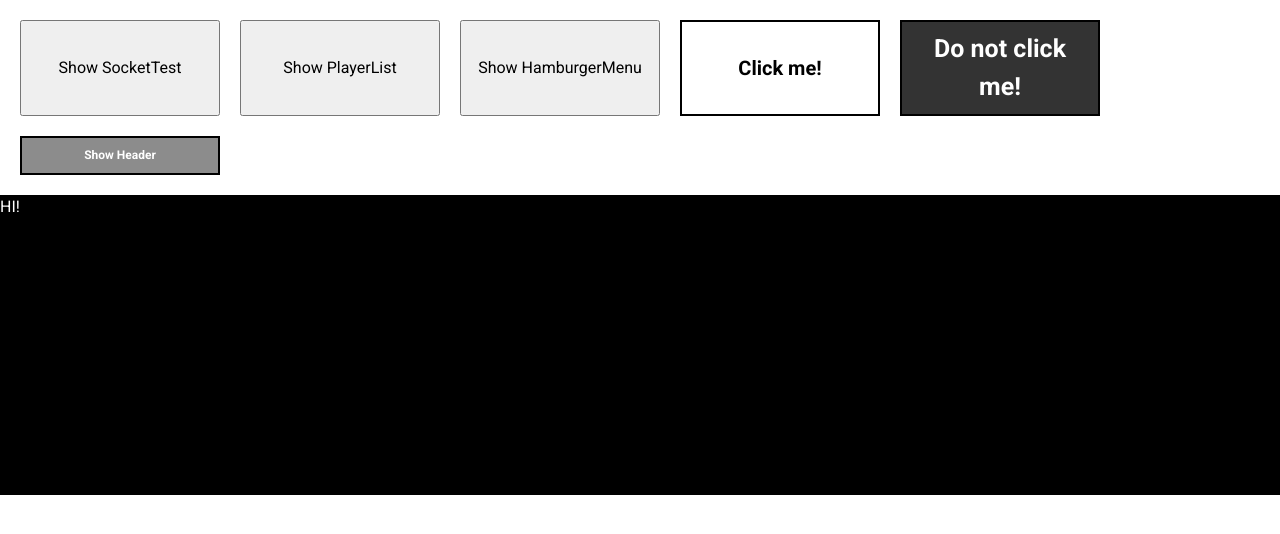
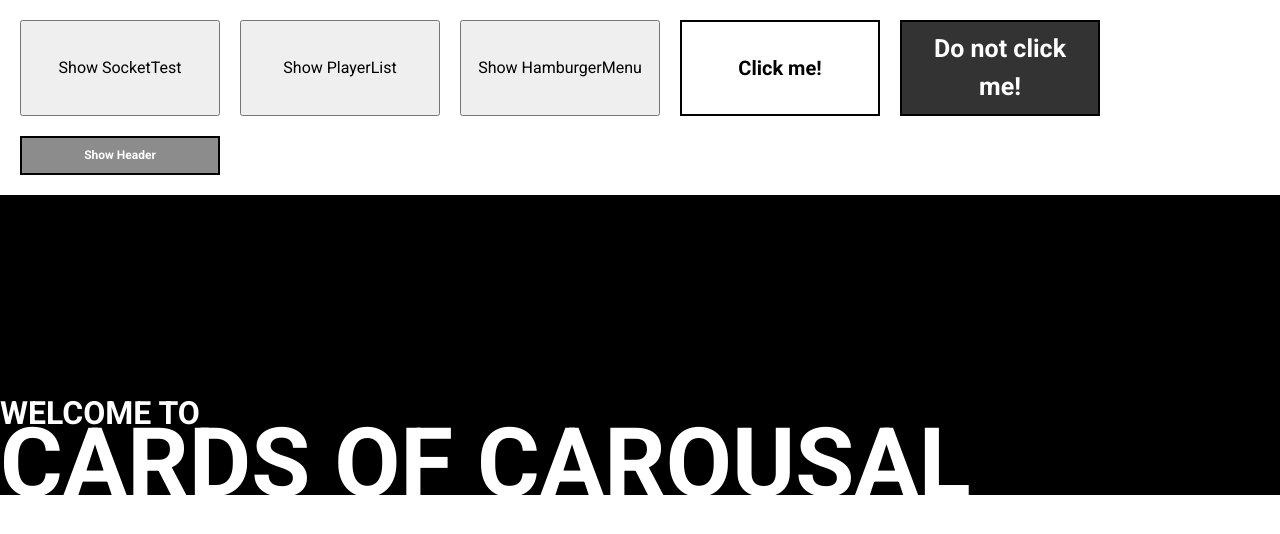
Before and after one commit to I3uckwheat/cards-of-carousal, a React (Create React App) app in the folder frontend/: page / in a window 1280 px wide. Both pictures are taken after a click on the button "Show Header". Shown: the top 534 px of the page. Built offline with nearby package versions, Linux system fonts and the light colour scheme; no server answers.

Commit message:
update styles and add usage of CSS variables in styled-component

```diff
--- a/frontend/src/App.js
+++ b/frontend/src/App.js
@@ -35,9 +35,20 @@ function App() {
       </div>
       {showHeader && (
         <Header className="header">
-          <p>
-            HI!
-          </p>
+          <div style={{
+            display: 'flex', height: '100%', flexDirection: 'column', alignItems: 'flex-start', justifyContent: 'flex-end',
+          }}
+          >
+            <h1 style={{ lineHeight: '2rem', marginBottom: '-.9rem' }}>
+              WELCOME TO
+            </h1>
+            <h2 style={{
+              fontSize: '6rem', marginBottom: '-1rem', verticalAlign: 'bottom', lineHeight: '6rem',
+            }}
+            >
+              CARDS OF CAROUSAL
+            </h2>
+          </div>
         </Header>
       )}
 
--- a/frontend/src/components/Header/Header.js
+++ b/frontend/src/components/Header/Header.js
@@ -7,8 +7,8 @@ const propTypes = {
 
 const Header = styled.header`
   width: 100%;
-  background-color: black;
-  color: white;
+  background-color:var(--secondary-color);
+  color: var(--primary-color);
 `;
 
 Header.propTypes = propTypes;
```
